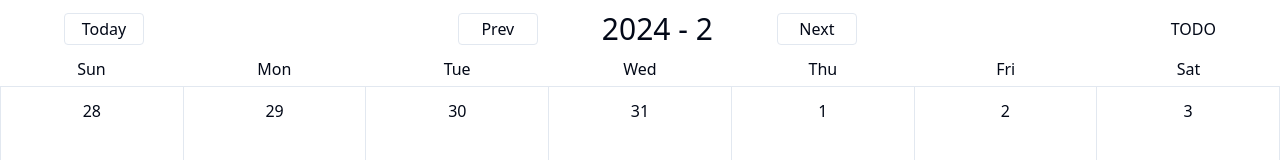
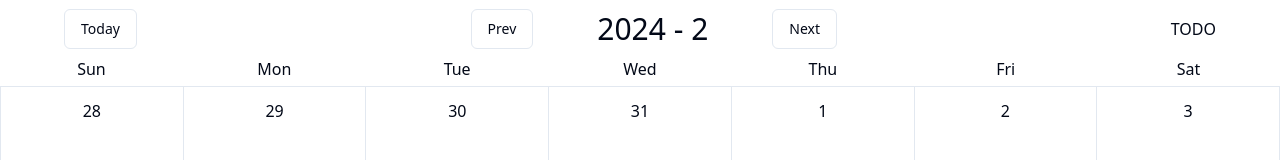
Before and after one commit to sitogi/calendar-memo, a React (Vite) app: page /month in a window 1280 px wide. Shown: the top 160 px of the page. Built offline with nearby package versions, Linux system fonts and the light colour scheme.

Commit message:
Add shadcn/ui button

```diff
--- a/package.json
+++ b/package.json
@@ -13,6 +13,7 @@
   "dependencies": {
     "@dnd-kit/core": "^6.1.0",
     "@dnd-kit/sortable": "^8.0.0",
+    "@radix-ui/react-slot": "^1.0.2",
     "class-variance-authority": "^0.7.0",
     "clsx": "^2.1.0",
     "date-fns": "^3.3.1",
--- /dev/null
+++ b/src/components/ui/button.tsx
@@ -0,0 +1,49 @@
+import * as React from 'react';
+
+import { Slot } from '@radix-ui/react-slot';
+import { cva, type VariantProps } from 'class-variance-authority';
+
+import { cn } from '~/lib/utils';
+
+const buttonVariants = cva(
+  'inline-flex items-center justify-center whitespace-nowrap rounded-md text-sm font-medium ring-offset-background transition-colors focus-visible:outline-none focus-visible:ring-2 focus-visible:ring-ring focus-visible:ring-offset-2 disabled:pointer-events-none disabled:opacity-50',
+  {
+    variants: {
+      variant: {
+        default: 'bg-primary text-primary-foreground hover:bg-primary/90',
+        destructive: 'bg-destructive text-destructive-foreground hover:bg-destructive/90',
+        outline: 'border border-input bg-background hover:bg-accent hover:text-accent-foreground',
+        secondary: 'bg-secondary text-secondary-foreground hover:bg-secondary/80',
+        ghost: 'hover:bg-accent hover:text-accent-foreground',
+        link: 'text-primary underline-offset-4 hover:underline',
+      },
+      size: {
+        default: 'h-10 px-4 py-2',
+        sm: 'h-9 rounded-md px-3',
+        lg: 'h-11 rounded-md px-8',
+        icon: 'h-10 w-10',
+      },
+    },
+    defaultVariants: {
+      variant: 'default',
+      size: 'default',
+    },
+  },
+);
+
+export interface ButtonProps
+  extends React.ButtonHTMLAttributes<HTMLButtonElement>,
+    VariantProps<typeof buttonVariants> {
+  asChild?: boolean;
+}
+
+const Button = React.forwardRef<HTMLButtonElement, ButtonProps>(
+  ({ className, variant, size, asChild = false, ...props }, ref) => {
+    const Comp = asChild ? Slot : 'button';
+
+    return <Comp className={cn(buttonVariants({ variant, size, className }))} ref={ref} {...props} />;
+  },
+);
+Button.displayName = 'Button';
+
+export { Button, buttonVariants };
--- a/src/features/MonthCalendar/index.tsx
+++ b/src/features/MonthCalendar/index.tsx
@@ -2,6 +2,7 @@
 
 import { Link } from 'react-router-dom';
 
+import { buttonVariants } from '~/components/ui/button';
 import { useDateParams } from '~/features/MonthCalendar/hooks/useDateParams';
 import { useDisplayDaysOfMonth } from '~/features/MonthCalendar/hooks/useDisplayDaysOfMonth';
 
@@ -12,20 +13,20 @@
   return (
     <div className="h-screen flex flex-col">
       <div className="flex items-center justify-between h-16 px-16">
-        <Link to="/month" className="grid place-content-center border rounded w-20 h-8">
+        <Link to="/month" className={buttonVariants({ variant: 'outline' })}>
           Today
         </Link>
         <div className="flex items-center justify-center gap-16">
           <Link
             to={`/month/${month === 1 ? year - 1 : year}/${month === 1 ? 12 : month - 1}`}
-            className="grid place-content-center border rounded w-20 h-8"
+            className={buttonVariants({ variant: 'outline' })}
           >
             Prev
           </Link>
           <h1 className="text-center text-3xl">{`${year} - ${month}`}</h1>
           <Link
             to={`/month/${month === 12 ? year + 1 : year}/${month === 12 ? 1 : month + 1}`}
-            className="grid place-content-center border rounded w-20 h-8"
+            className={buttonVariants({ variant: 'outline' })}
           >
             Next
           </Link>
```
Also changed, not shown: 1 other file (tests, documents, lock files or other folders).
